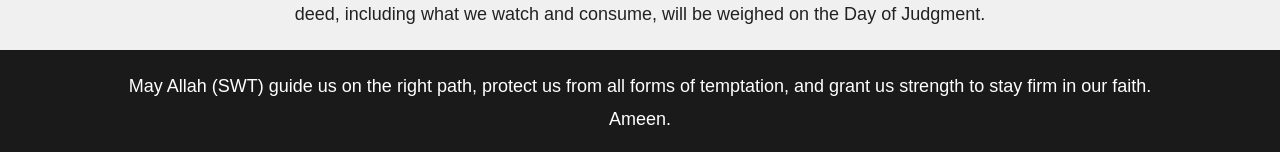
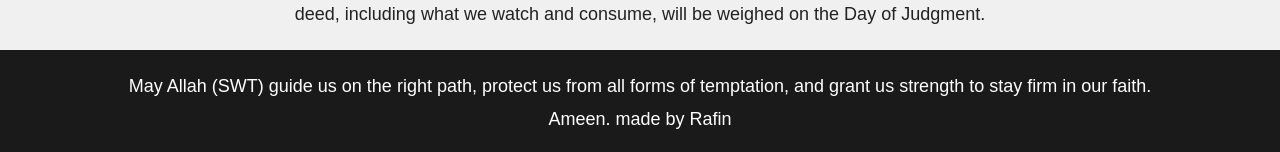
Before and after one commit to RafinYo/Allah, a plain HTML site: page index.html in a window 1280 px wide. Shown: the part 827-979 px from the top of the page. Drawn offline with Linux system fonts and the light colour scheme.

Commit message:
Update index.html

```diff
--- a/index.html
+++ b/index.html
@@ -99,7 +99,8 @@
 <p>Islam promotes chastity and self-control to avoid falling into the trap of sinful temptations. Watching indecent content not only damages the viewer’s spirituality but also attracts the wrath of Allah (SWT). We are accountable for our actions, and every small deed, including what we watch and consume, will be weighed on the Day of Judgment.</p>
 
 <footer>
-    <p>May Allah (SWT) guide us on the right path, protect us from all forms of temptation, and grant us strength to stay firm in our faith. Ameen.</p>
+    <p>May Allah (SWT) guide us on the right path, protect us from all forms of temptation, and grant us strength to stay firm in our faith. Ameen.
+    made by Rafin</p>
 </footer>
 
 </body>
```
